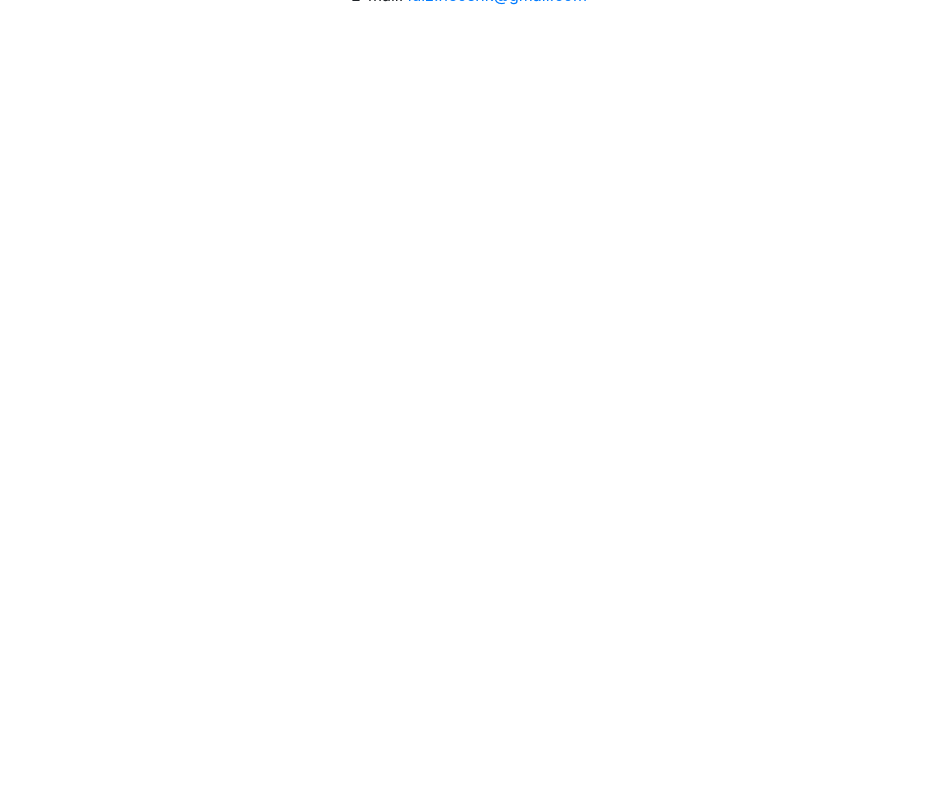
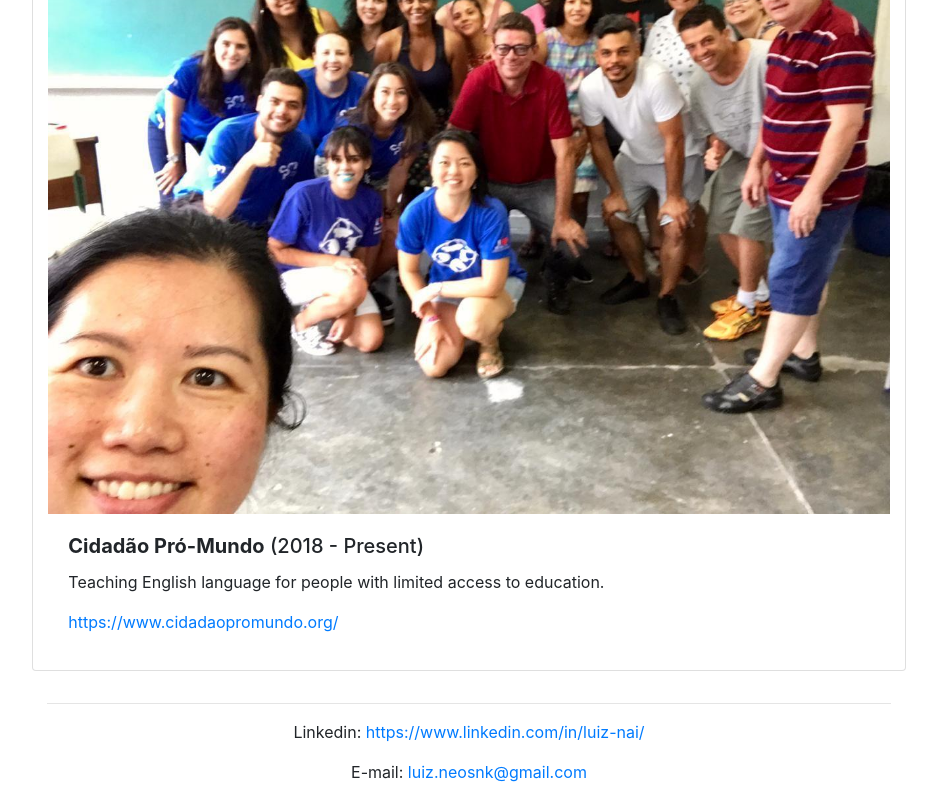
Before and after one commit to TItanGuy99/Portfolio, a React (Create React App) app in the folder portfolio/: page /SideProjects in a window 1280 px wide. Shown: the part 678-1478 px from the top of the page, without its empty margins (171-1108 px from the left). Before the commit the page ends 800 px from the top, so only its background shows below. Built offline with nearby package versions, Linux system fonts and the light colour scheme.

Commit message:
Test with card image.

```diff
--- a/portfolio/src/Main/SideProjects.jsx
+++ b/portfolio/src/Main/SideProjects.jsx
@@ -48,6 +48,32 @@ class SideProjects extends Component{
                     </div>
                     <div className="col-2"></div>
 
+
+                    <div className="col-2"></div>
+
+
+
+
+
+                    <div className="col-8 card mb-3">
+                        <img className="card-img-top" src="/images/cpm.jpeg"></img>
+                        <div className="card-body">
+                            <h5 className="card-title info-alignment-left"><strong>Cidadão Pró-Mundo</strong> (2018 - Present)</h5>
+                            <p className="card-text info-alignment-left">Teaching English language for people with limited access to education.</p>
+                            <p className="info-alignment-left">
+                            <a target="_blank" href="https://www.cidadaopromundo.org/">https://www.cidadaopromundo.org/</a>
+                        </p>
+                        </div>
+                    </div>
+
+
+
+
+
+
+                    <div className="col-2"></div>
+
+
                 </div>
             </div>
         );
```
Also changed, not shown: portfolio/public/images/cpm.jpeg (added).
